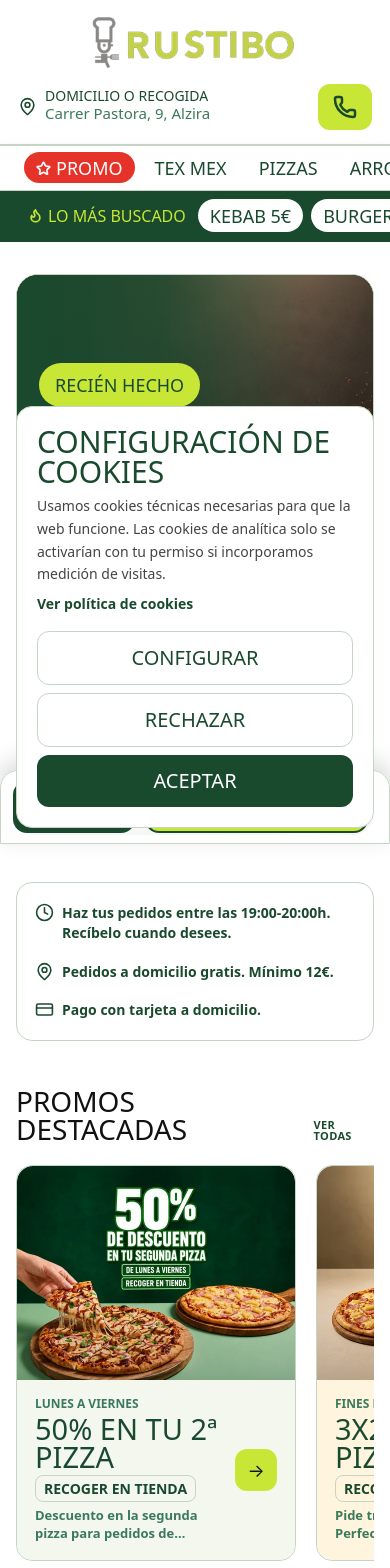
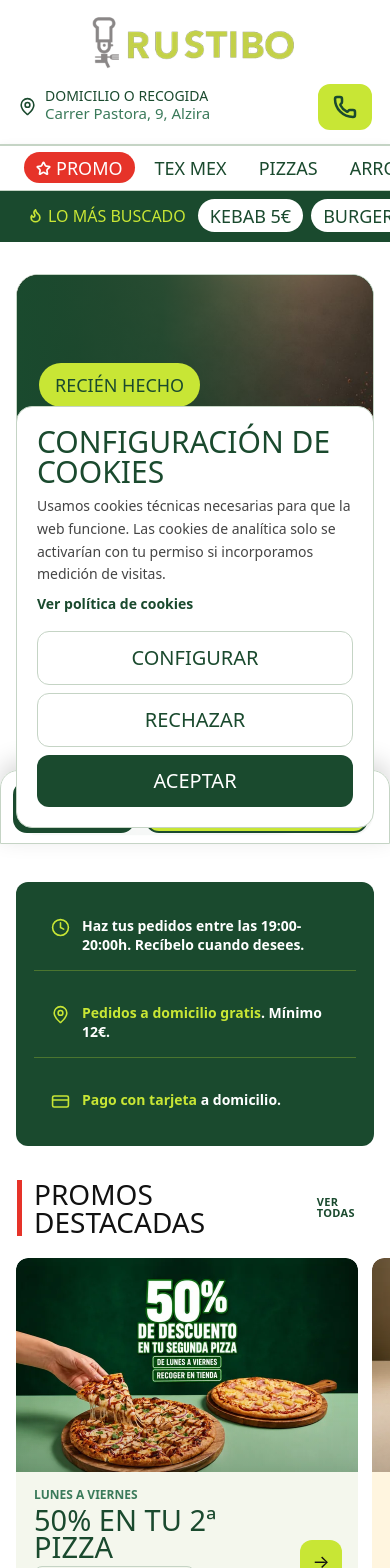
Before and after one commit to elvismedia-create/rustibo-web, a Next.js app: page / in a window 390 px wide. Shown: the top 1568 px of the page. Built offline with nearby package versions, Linux system fonts and the light colour scheme.

Commit message:
Refuerza experiencia movil del home

```diff
--- a/src/app/globals.css
+++ b/src/app/globals.css
@@ -1291,6 +1291,81 @@ button {
     font-family: var(--font-body);
   }
 
+  .home-benefits {
+    background: var(--color-green-dark);
+    border: 0;
+    border-radius: 12px;
+    color: var(--color-white);
+    gap: 0;
+    overflow: hidden;
+    padding: 0;
+  }
+
+  .home-benefits .delivery-note-item {
+    border-bottom: 1px solid rgba(200, 230, 53, 0.28);
+    color: var(--color-white);
+    display: flex;
+    gap: 12px;
+    line-height: 1.35;
+    padding: 15px 17px;
+  }
+
+  .home-benefits .delivery-note-item:last-child {
+    border-bottom: 0;
+  }
+
+  .home-benefits .delivery-note-item svg {
+    color: var(--color-lime);
+    margin-top: 1px;
+  }
+
+  .home-benefits .delivery-note-item strong {
+    color: var(--color-lime);
+  }
+
+  .home-promos,
+  .home-featured {
+    padding-top: 34px;
+  }
+
+  .home-promos .section-heading-tight,
+  .home-featured .section-heading-tight {
+    border-left: 5px solid var(--color-red-price);
+    margin-left: 1px;
+    padding-left: 12px;
+  }
+
+  .home-promos .section-heading-row,
+  .home-featured .section-heading-row {
+    align-items: center;
+  }
+
+  .home-promos .promos-scroll {
+    gap: 14px;
+    margin-right: -16px;
+    padding-right: 16px;
+  }
+
+  .home-promos .promos-scroll > a {
+    border: 0;
+    border-radius: 12px;
+    min-width: calc(100vw - 48px) !important;
+    width: calc(100vw - 48px) !important;
+  }
+
+  .home-promos .promo-card-image {
+    border-radius: 12px 12px 0 0;
+  }
+
+  .home-promos .promo-info-panel {
+    border-radius: 0 0 12px 12px;
+    padding: 17px 16px 17px 18px;
+  }
+
+  .home-featured {
+    padding-bottom: 46px;
+  }
+
   .carta-category-grid {
     gap: 12px;
   }
--- a/src/app/page.js
+++ b/src/app/page.js
@@ -124,11 +124,11 @@ function RustiPointsSection() {
 
 export default function Home() {
   return (
-    <div>
+    <div className="home-page">
       <section className="mx-auto max-w-7xl px-4 pt-8 sm:px-6 lg:px-8">
         <HomeHeroSlider />
 
-        <div className="delivery-note section-gap-above">
+        <div className="home-benefits delivery-note section-gap-above">
           <span className="delivery-note-item delivery-note-item-left">
             <Clock size={19} />
             <span>Haz tus pedidos entre las 19:00-20:00h. Recíbelo cuando desees.</span>
@@ -144,7 +144,7 @@ export default function Home() {
         </div>
       </section>
 
-      <section className="section-gap-top mx-auto max-w-7xl px-4 pb-12 sm:px-6 lg:px-8">
+      <section className="home-promos section-gap-top mx-auto max-w-7xl px-4 pb-12 sm:px-6 lg:px-8">
         <div className="section-heading-tight">
           <div className="section-heading-row">
             <h2 className="section-title-compact">PROMOS DESTACADAS</h2>
@@ -188,7 +188,7 @@ export default function Home() {
         </div>
       </section>
 
-      <section className="section-gap-bottom mx-auto max-w-7xl px-4 sm:px-6 lg:px-8">
+      <section className="home-featured section-gap-bottom mx-auto max-w-7xl px-4 sm:px-6 lg:px-8">
         <div className="section-heading-tight">
           <div className="section-heading-row">
             <div>
```
